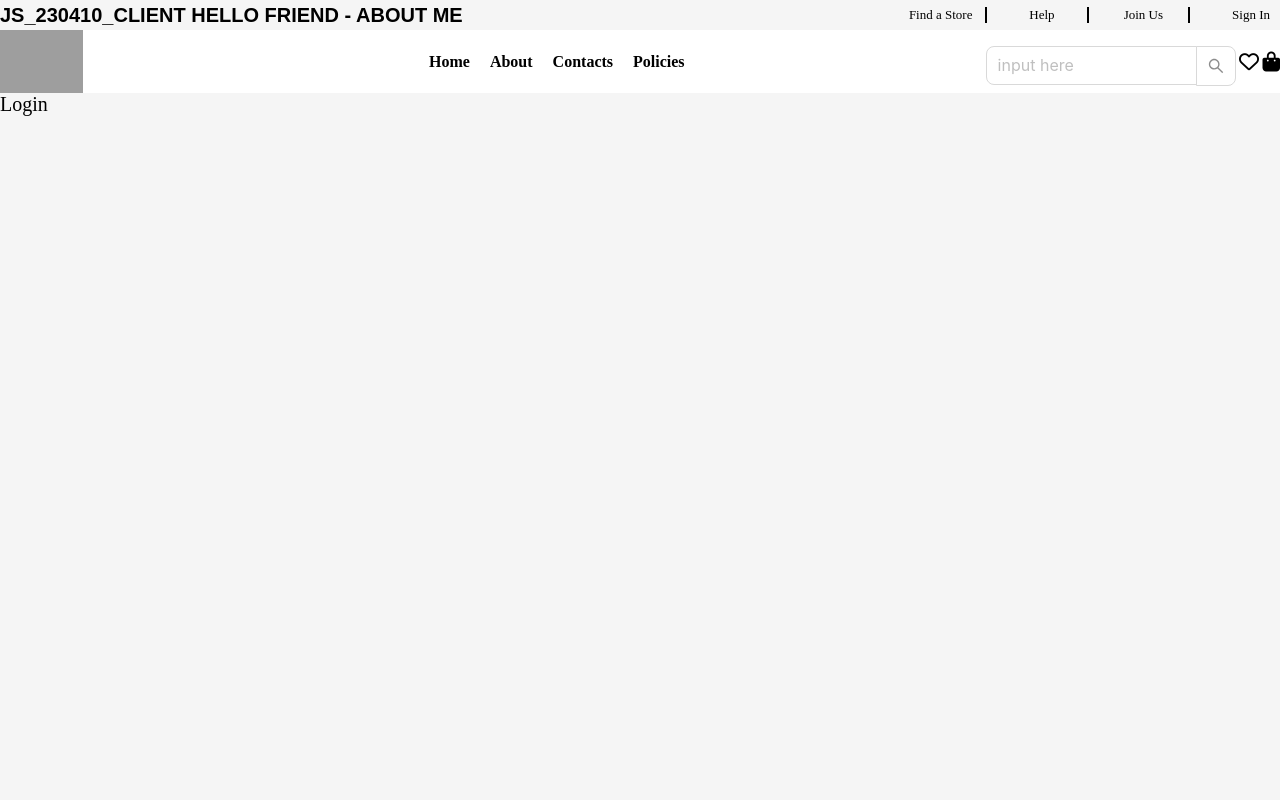
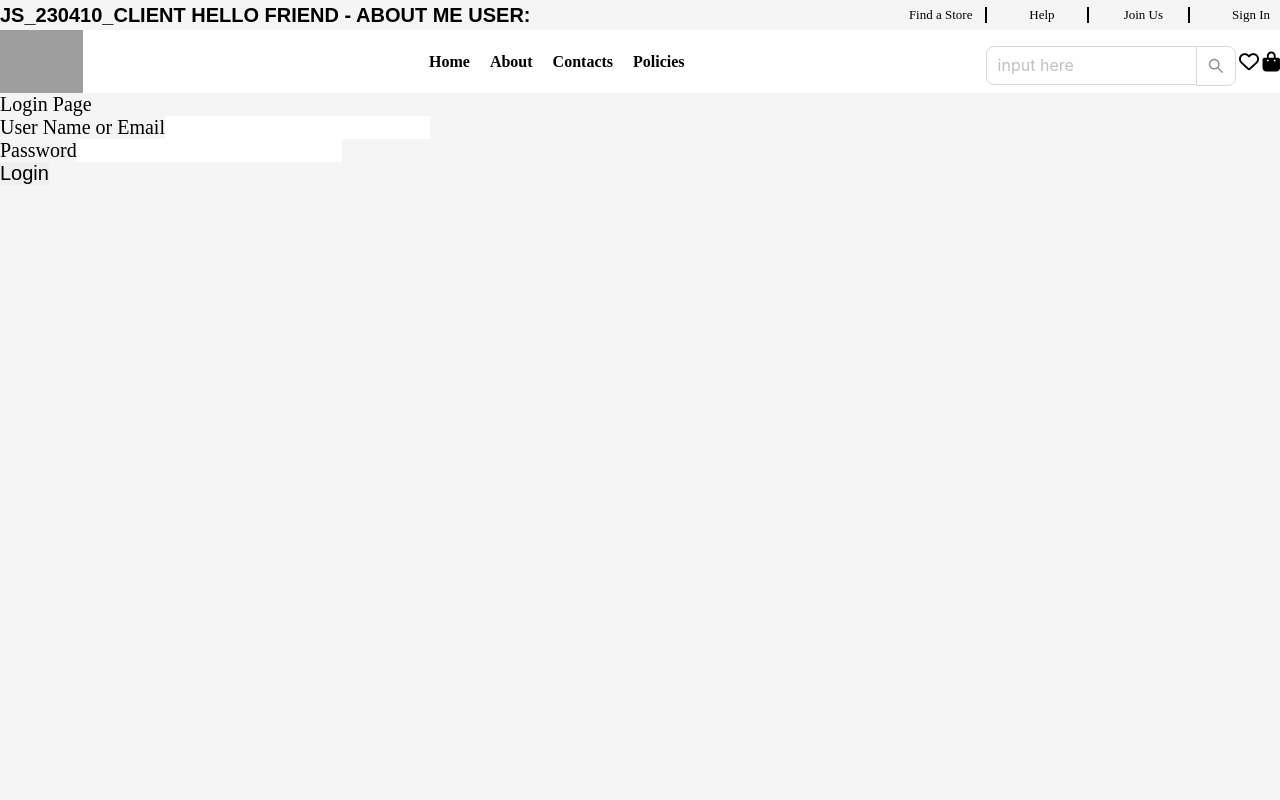
Before and after one commit to mieuteacher/js_230410_client, a React (Create React App) app: page /login in a window 1280 px wide. Shown: the top 800 px of the page. Built offline with nearby package versions, Linux system fonts and the light colour scheme; no server answers; a web font is replaced by a local one.

Commit message:
user store

```diff
--- a/craco.config.js
+++ b/craco.config.js
@@ -11,7 +11,8 @@ module.exports = {
       '@pages': path.resolve(__dirname, 'src/pages'),
       '@scss': path.resolve(__dirname, 'src/scss/index.scss'),
       '@api': path.resolve(__dirname, 'src/services/api'),
-      '@actions': path.resolve(__dirname, 'src/stores/slices')
+      '@actions': path.resolve(__dirname, 'src/stores/slices'),
+      '@utils': path.resolve(__dirname, 'src/utils')
     }
   },
 };
--- a/src/App.jsx
+++ b/src/App.jsx
@@ -1,6 +1,6 @@
 import "./main.scss";
 import { Routes } from "react-router-dom";
-import { useState } from 'react';
+import { useState, useEffect } from 'react';
 
 import Navbar from '@components/Navbar'
 import Footer from '@components/Footer'
@@ -11,17 +11,26 @@ import { useTranslation } from "react-i18next";
 import ExampleRouteConfig from "./pages/examples/route.config";
 import AuthRouteConfig from "@pages/auths/Route";
 
+import { useDispatch, useSelector } from 'react-redux';
+import { userActions } from '@actions/user';
 function App() {
+  const store = useSelector(store => store)
   const { t } = useTranslation();
   const [feature, setFeature] = useState([
     "Find a Store", "Help", "Join Us", "Sign In"
   ])
+
+  const dispatch = useDispatch();
+
+  useEffect(() => {
+    dispatch(userActions.authenToken())
+  }, [])
   return (
     <div className="root_page">
       {/* Before Nav */}
       <section className="before_nav">
         <div className="before_nav_content">
-          <h1 className="brand_name">JS_230410_CLIENT {t("hello")}  -  {t("about")}</h1>
+          <h1 className="brand_name">JS_230410_CLIENT {t("hello")}  -  {t("about")}  User: {store.userStore?.data?.first_name}  {store.userStore?.data?.last_name}</h1>
           <div className="feature">
               {
                 feature.map((item, index) => (
--- a/src/pages/auths/Login.jsx
+++ b/src/pages/auths/Login.jsx
@@ -1,7 +1,45 @@
-import React from 'react'
+import React, { useEffect } from 'react'
+import validate from '@utils/validate';
+import api from '@api';
+export default function Login() {
+  useEffect(() => {
+    if(localStorage.getItem("token")) {
+      window.location.href = "/";
+    }
+  })
+  return (
+    <div>
+      Login Page
+      <form onSubmit={async (e) => {
+        e.preventDefault();
+        let data = {
+          user_name: e.target.user_name.value,
+          password: e.target.password.value,
+          type: !validate.isEmail(e.target.user_name.value) // Email false, User Name true
+        }
 
-export default function Login() {
-  return (
-    <div>Login</div>
+        try {
+          alert("ok đã gửi")
+          let result = await api.users.login(data);
+          if (result.status == 200) {
+            localStorage.setItem("token", result.data.token);
+            alert("Đăng nhập thành công!")
+          }else {
+            alert(result.data.message)
+          }
+        }catch{err} {
+
+        }
+
+      }}>
+        User Name or Email
+        <input name='user_name' type="text" />
+        <br></br>
+        Password
+        <input name='password' type="password" />
+        <br></br>
+        <button type='submit'>Login</button>
+      </form>
+    </div>
   )
 }
--- a/src/services/api/modules/user.js
+++ b/src/services/api/modules/user.js
@@ -9,6 +9,22 @@ export default {
     .then(res => res)
     .catch(err => err)
   },
+  login: async (data) => {
+    return await axios.post(
+      `${process.env.REACT_APP_SERVER_HOST_API}/users/login`,
+      data,
+    )
+    .then(res => res)
+    .catch(err => err)
+  },
+  authenToken: async (data) => {
+    return await axios.post(
+      `${process.env.REACT_APP_SERVER_HOST_API}/users/authen-token`,
+      data,
+    )
+    .then(res => res)
+    .catch(err => err)
+  },
   find: async () => {
     return await axios.get(`${process.env.REACT_APP_SERVER_HOST_API}/users`);
   },
--- a/src/stores/slices/user.js
+++ b/src/stores/slices/user.js
@@ -6,11 +6,20 @@ const find = createAsyncThunk("/find", async () => {
   return result.data;
 });
 
+const authenToken = createAsyncThunk("/authen-token", async () => {
+  let result = await api.users.authenToken(
+    {
+      token: localStorage.getItem('token')
+    }
+  );
+  return result.data;
+});
+
 const userSlice = createSlice({
   name: "user",
   initialState: {
     loading: true,
-    data: [],
+    data: null,
   },
   reducers: {
     changeLoad: (state, action) => {
@@ -23,6 +32,13 @@ const userSlice = createSlice({
   extraReducers: (builder) => {
     builder.addCase(find.fulfilled, (state, action) => {
       state.data = [...action.payload.data];
+    });
+    builder.addCase(authenToken.fulfilled, (state, action) => {
+      if(action.payload) {
+        state.data = action.payload.data;
+      }else {
+        localStorage.removeItem("token");
+      }
     });
     builder.addMatcher(
       (action) => {
@@ -56,6 +72,7 @@ const userSlice = createSlice({
 export const userActions = {
   ...userSlice.actions,
   find,
+  authenToken
 };
 
 export const userReducer = userSlice.reducer;
--- /dev/null
+++ b/src/utils/validate.js
@@ -0,0 +1,5 @@
+export default {
+    isEmail: (valueEmail) => {
+        return /^(([^<>()\[\]\\.,;:\s@"]+(\.[^<>()\[\]\\.,;:\s@"]+)*)|(".+"))@((\[[0-9]{1,3}\.[0-9]{1,3}\.[0-9]{1,3}\.[0-9]{1,3}])|(([a-zA-Z\-0-9]+\.)+[a-zA-Z]{2,}))$/.test(valueEmail);
+    }
+}
```
